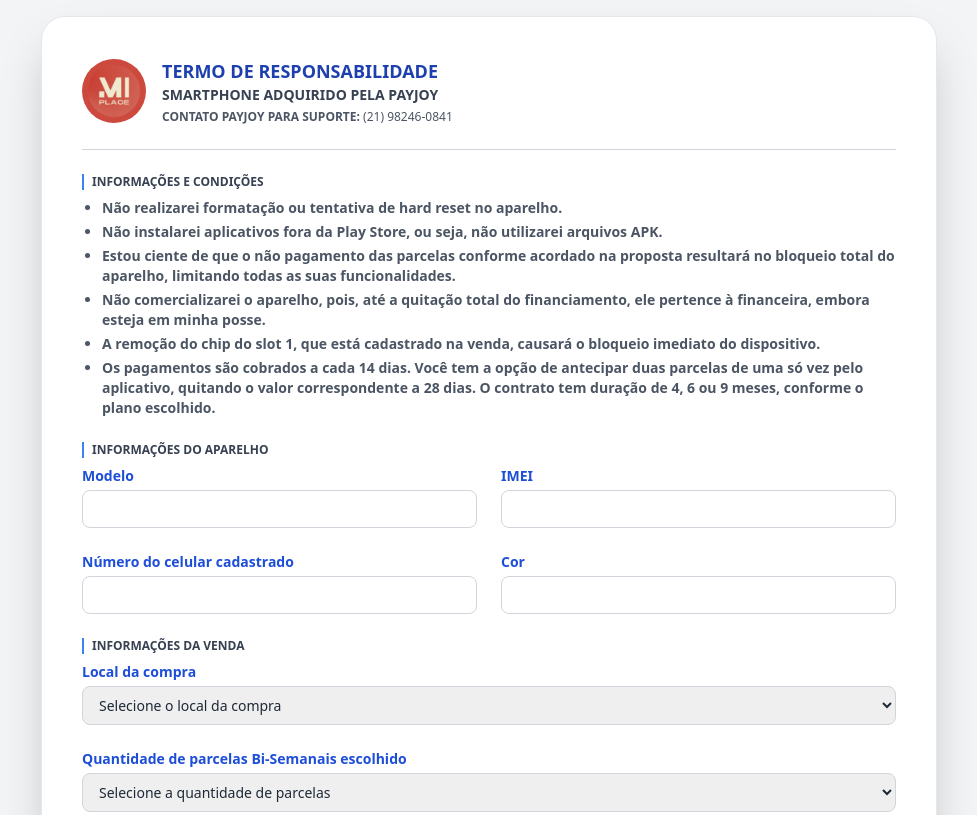
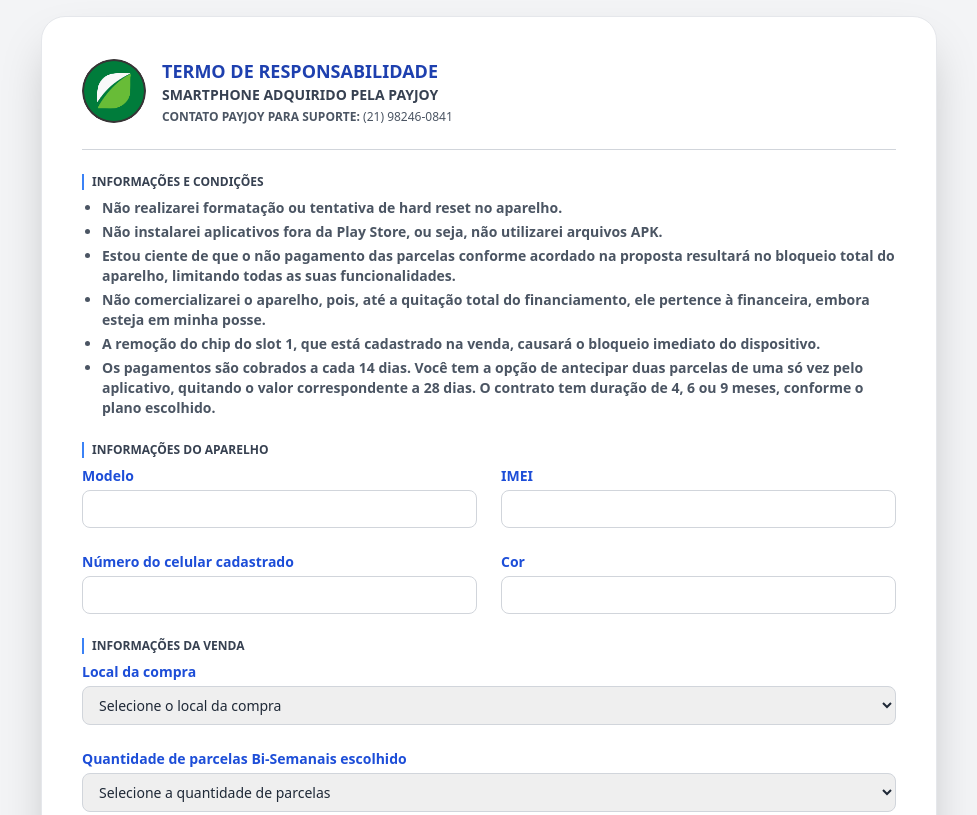
Before and after one commit to darkmorellato/Termo-Payjoy, a plain HTML site: page index.html in a window 1280 px wide. Shown: the top 815 px of the page, without its empty margins (151-1128 px from the left). Drawn offline with nearby package versions, Linux system fonts and the light colour scheme.

Commit message:
Add files via upload

```diff
--- a/index.html
+++ b/index.html
@@ -89,7 +89,7 @@
             <!-- Header - Logo e Títulos -->
             <div class="flex flex-col sm:flex-row items-center justify-center sm:justify-start mb-6 text-center sm:text-left">
                 <!-- Use a placeholder image for the logo -->
-                <img src="miplacelog.jpeg" alt="Logo da Empresa" class="w-16 h-16 rounded-full mr-4 mb-2 sm:mb-0">
+                <img src="Untitled-2g.png" alt="Logo da Empresa" class="w-16 h-16 rounded-full mr-4 mb-2 sm:mb-0">
                 <div>
                     <h1 class="text-base md:text-lg font-bold text-blue-800">TERMO DE RESPONSABILIDADE</h1>
                     <h2 class="text-xs md:text-sm font-semibold text-gray-700">SMARTPHONE ADQUIRIDO PELA PAYJOY</h2>
```
Also changed, not shown: Untitled-2g.png (added).
